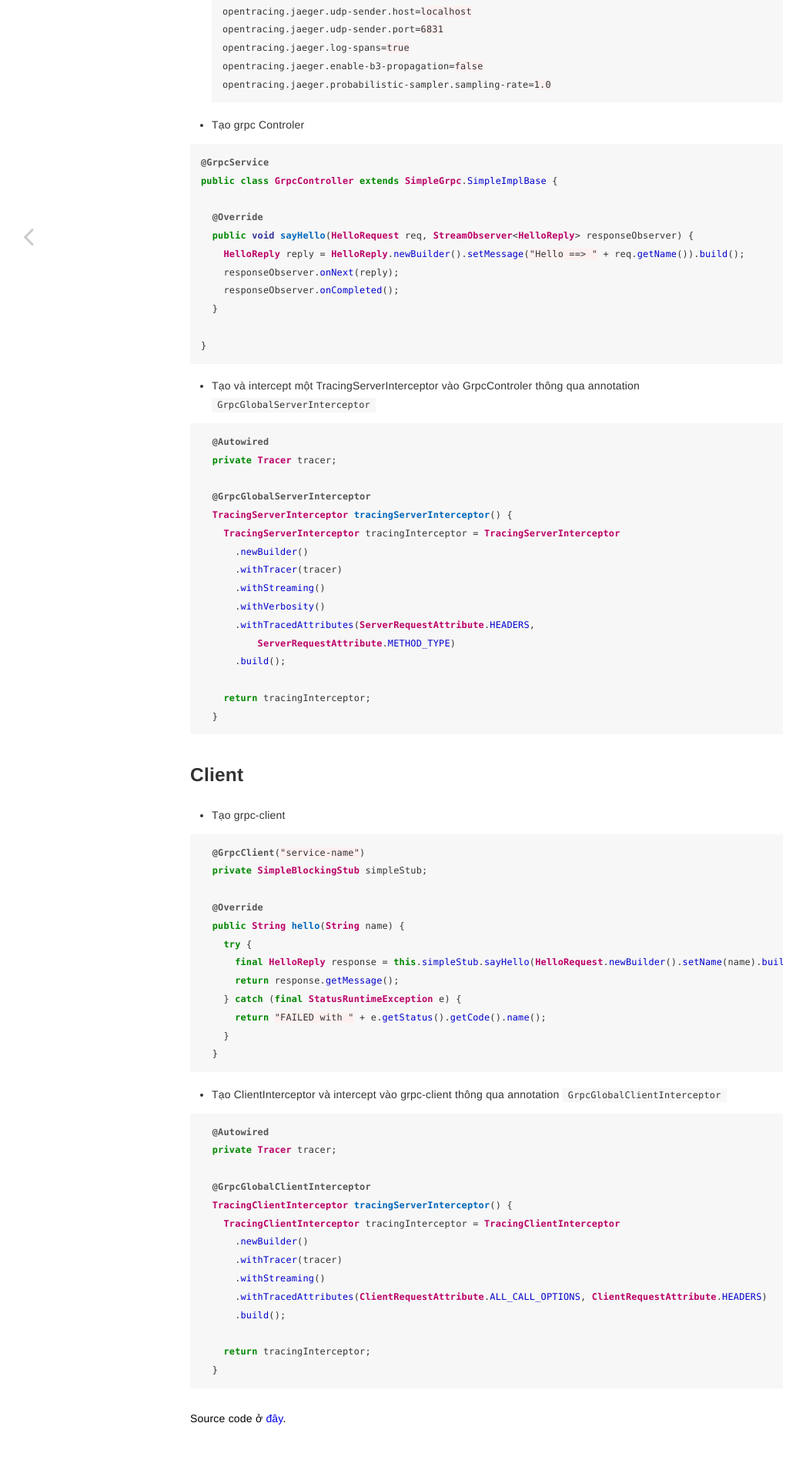
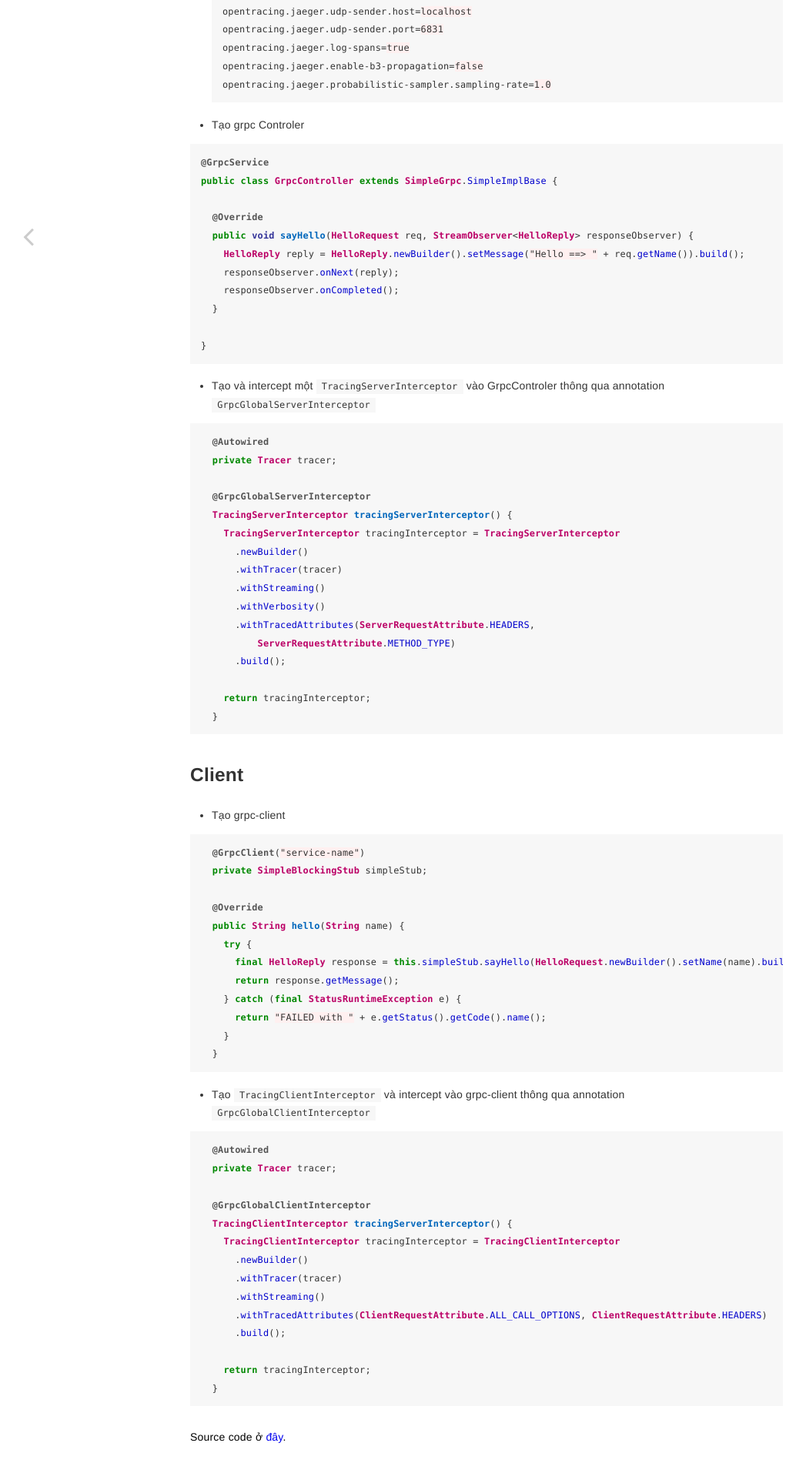
Before and after one commit to huypva/code-by-example-site, a Jekyll site: the page built from _posts/2021-08-30-grpc-tracing.md, in a window 1280 px wide. Shown: the part 1365-3279 px from the top of the page at 77% size, without its empty margins (8-1055 px from the left). Built offline with Jekyll 4.4.1, drawn with Linux system fonts in a browser that asks for light colours.

Commit message:
Format grpc-tracing

````diff
--- a/_posts/2021-08-30-grpc-tracing.md
+++ b/_posts/2021-08-30-grpc-tracing.md
@@ -74,7 +74,7 @@ public class GrpcController extends SimpleGrpc.SimpleImplBase {
 }
 ```
 
-- Tạo và intercept một TracingServerInterceptor vào GrpcControler thông qua annotation `GrpcGlobalServerInterceptor`
+- Tạo và intercept một `TracingServerInterceptor` vào GrpcControler thông qua annotation `GrpcGlobalServerInterceptor`
 
 ```java
   @Autowired
@@ -114,7 +114,7 @@ public class GrpcController extends SimpleGrpc.SimpleImplBase {
   }
 ```
 
-- Tạo ClientInterceptor và intercept vào grpc-client thông qua annotation `GrpcGlobalClientInterceptor`
+- Tạo `TracingClientInterceptor` và intercept vào grpc-client thông qua annotation `GrpcGlobalClientInterceptor`
 
 ```java
   @Autowired
````
